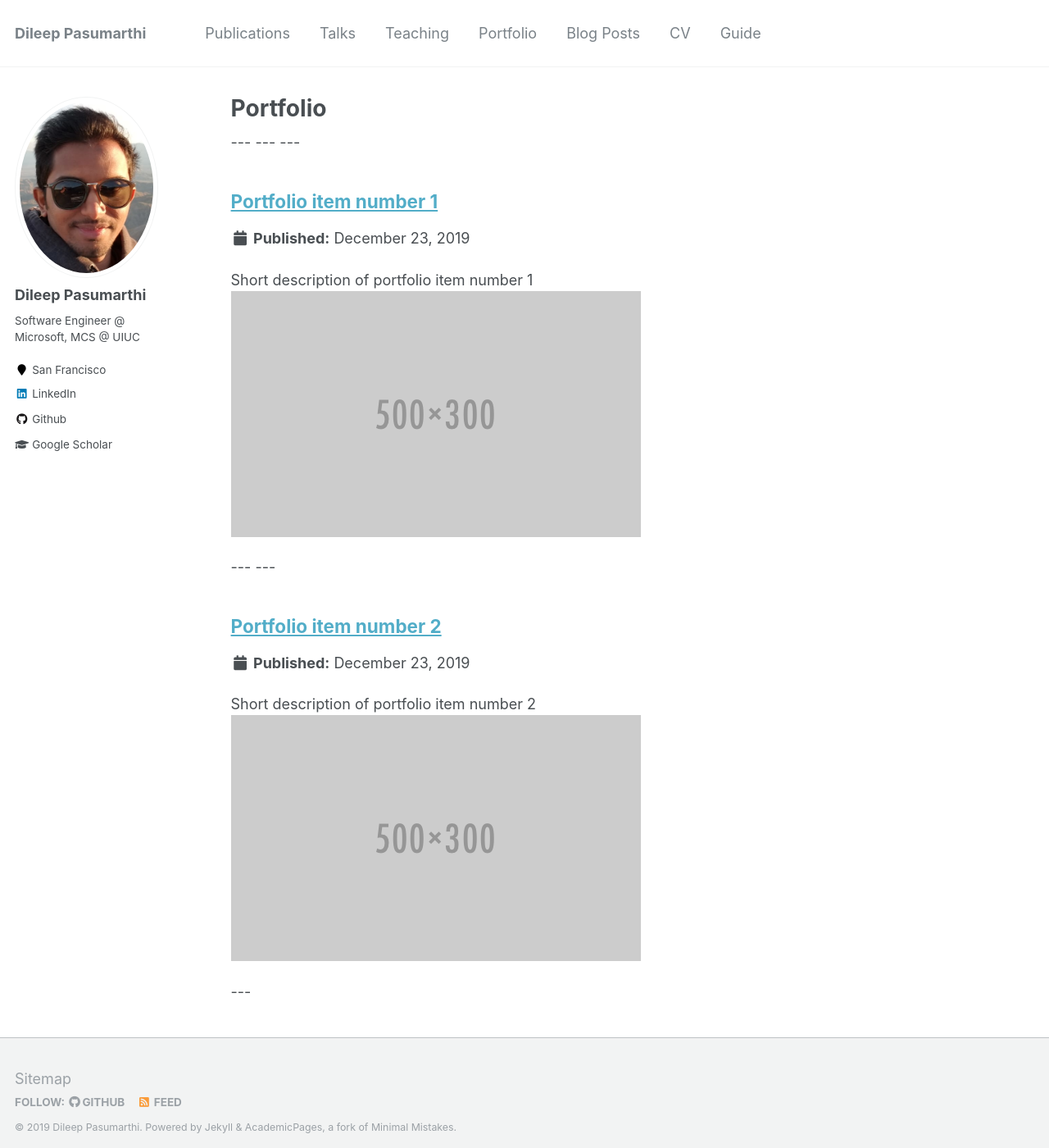
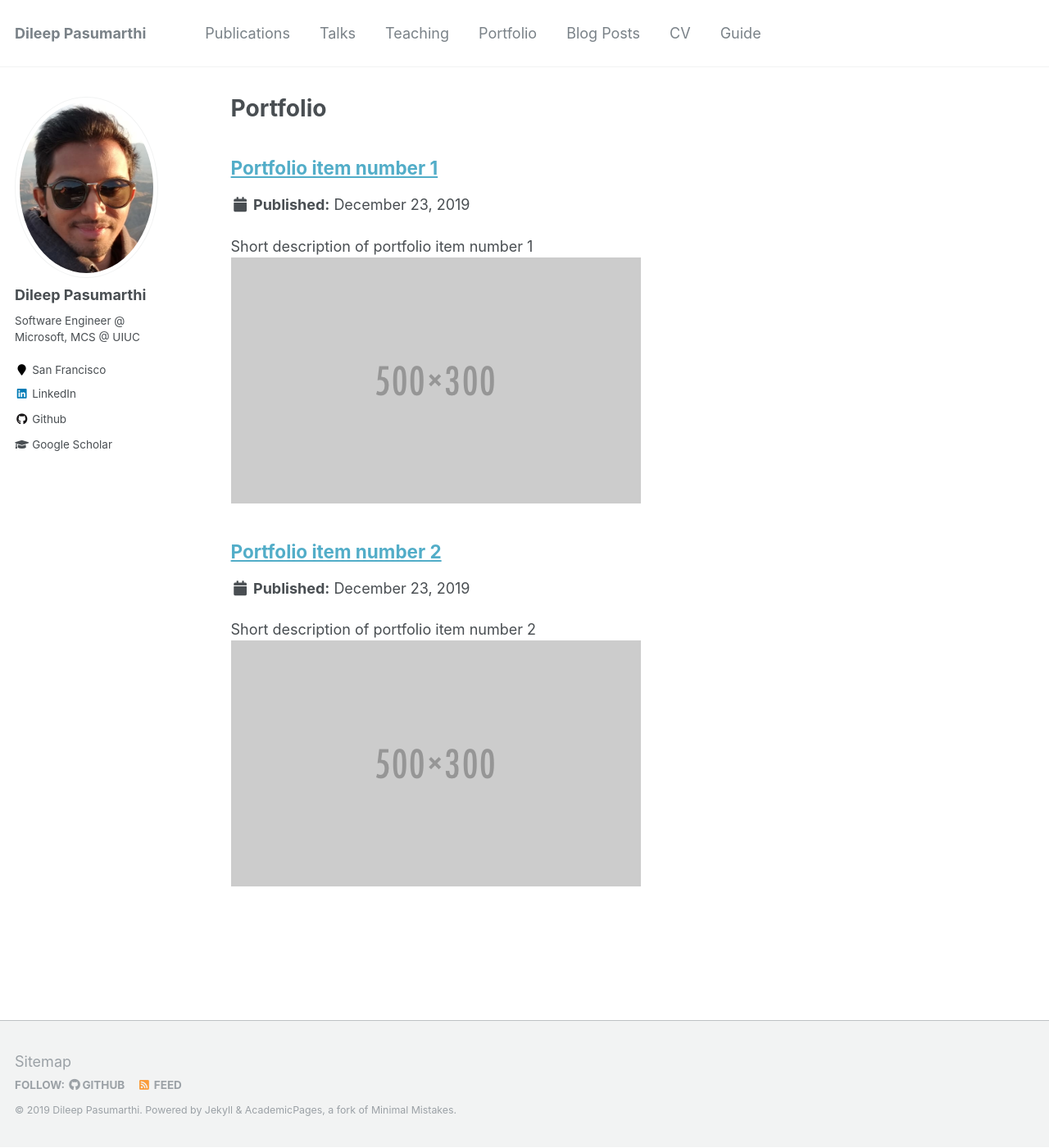
Before and after one commit to pvsdileep/pvsdileep.github.io, a Jekyll site: the page built from _pages/portfolio.html, in a window 1280 px wide and 1400 px high. Shown: the whole window at 82% size. Built offline with Jekyll 4.4.1, drawn with Linux system fonts in a browser that asks for light colours.

```diff
--- a/_pages/portfolio.html
+++ b/_pages/portfolio.html
@@ -5,9 +5,9 @@ permalink: /portfolio/
 author_profile: true
 ---
 
----{% include base_path %}
+ {% include base_path %}
 
 
----{% for post in site.portfolio %}
----  {% include archive-single.html %}
----{% endfor %}
+{% for post in site.portfolio %}
+  {% include archive-single.html %}
+{% endfor %}
```
